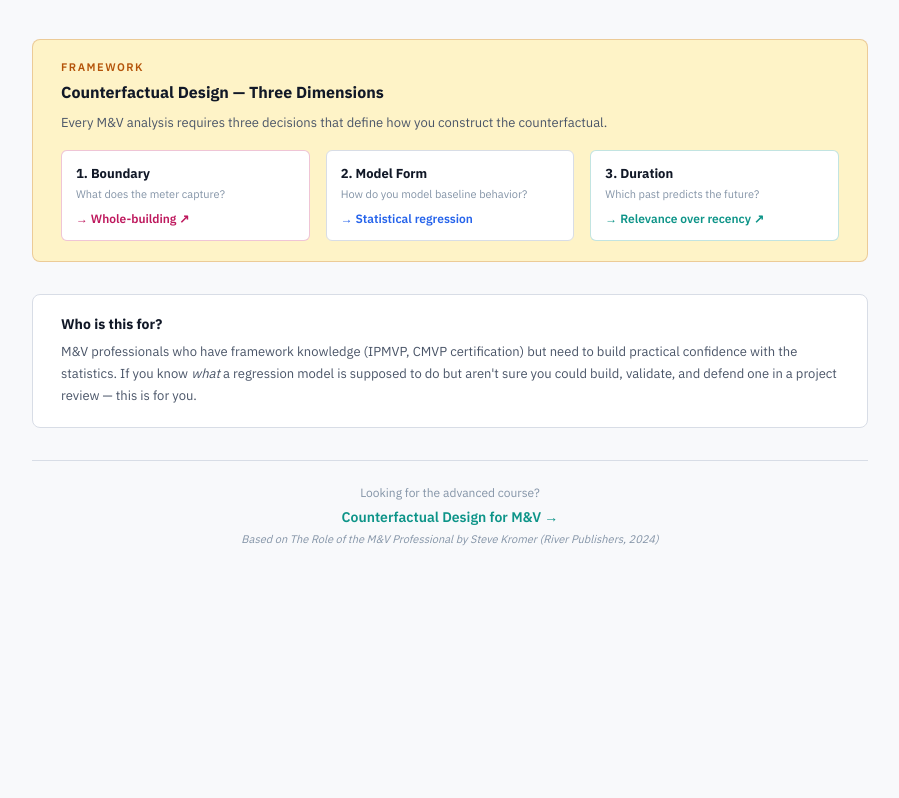
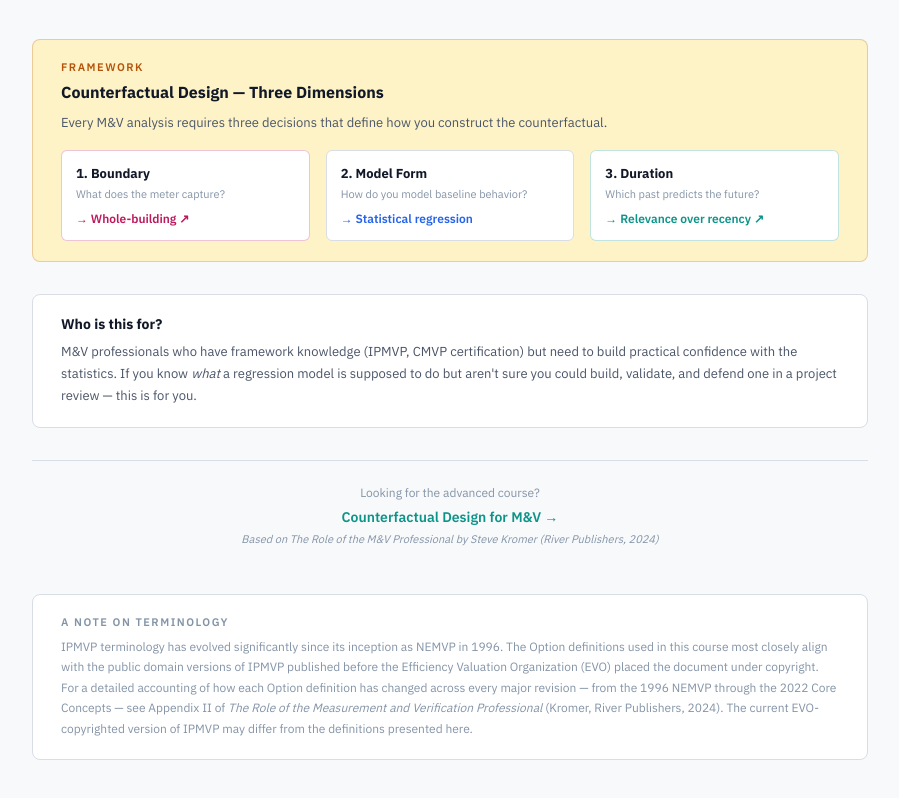
Before and after one commit to jskromer/mv-course, a React (Vite) app: page / in a window 1280 px wide. Shown: the part 2094-2892 px from the top of the page, without its empty margins (190-1089 px from the left). Before the commit the page ends 2712 px from the top, so only its background shows below. Built offline with nearby package versions, Linux system fonts and the light colour scheme.

Commit message:
Add IPMVP terminology disclaimer referencing public domain origins

```diff
--- a/src/App.jsx
+++ b/src/App.jsx
@@ -460,6 +460,16 @@ function Landing({ onNav }) {
             Based on <em>The Role of the M&V Professional</em> by Steve Kromer (River Publishers, 2024)
           </div>
         </div>
+
+        {/* IPMVP terminology disclaimer */}
+        <div style={{ marginTop: 24, padding: "20px 28px", background: C.surface, border: `1px solid ${C.border}`, borderRadius: 8 }}>
+          <div style={{ fontSize: 11, fontWeight: 600, color: C.textDim, textTransform: "uppercase", letterSpacing: 1.5, marginBottom: 8 }}>
+            A Note on Terminology
+          </div>
+          <p style={{ fontSize: 12, color: C.textDim, lineHeight: 1.7, margin: 0 }}>
+            IPMVP terminology has evolved significantly since its inception as NEMVP in 1996. The Option definitions used in this course most closely align with the public domain versions of IPMVP published before the Efficiency Valuation Organization (EVO) placed the document under copyright. For a detailed accounting of how each Option definition has changed across every major revision — from the 1996 NEMVP through the 2022 Core Concepts — see Appendix II of <em>The Role of the Measurement and Verification Professional</em> (Kromer, River Publishers, 2024). The current EVO-copyrighted version of IPMVP may differ from the definitions presented here.
+          </p>
+        </div>
       </div>
     </div>
   );
```
